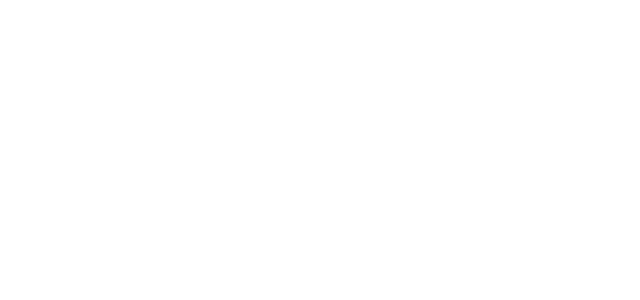
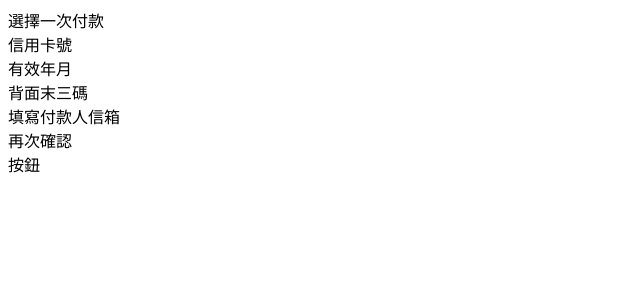
Before and after one commit to xxxxtim/pay-system, a Vue app: page /#/CreditCard in a window 1280 px wide. Shown: the top 300 px of the page, without its empty margins (0-640 px from the left). Built offline with nearby package versions, Linux system fonts and the light colour scheme.

Commit message:
feat: edit CreditCard page

```diff
--- /dev/null
+++ b/src/components/CreditCard.vue
@@ -0,0 +1,20 @@
+<template>
+  <div>
+    <div>
+      <div>選擇一次付款</div>
+      <div>信用卡號</div>
+      <div>有效年月</div>
+      <div>背面末三碼</div>
+      <div>填寫付款人信箱</div>
+      <div>再次確認</div>
+      <div>按鈕</div>
+    </div>
+  </div>
+</template>
+
+<script>
+export default {};
+</script>
+
+<style lang="scss" scoped>
+</style>
--- a/src/router/index.js
+++ b/src/router/index.js
@@ -1,6 +1,8 @@
 import Vue from 'vue'
 import VueRouter from 'vue-router'
+// 引入頁面component
 import Home from '../views/Home.vue'
+import EditCredit from '../views/EditCredit.vue'
 
 
 Vue.use(VueRouter)
@@ -11,6 +13,12 @@ const routes = [
     name: 'Home',
     component: Home
   },
+  {
+    path: '/CreditCard',
+    name: 'CreditCard',
+    component: EditCredit
+
+  },
 ]
 
 const router = new VueRouter({
--- /dev/null
+++ b/src/views/EditCredit.vue
@@ -0,0 +1,20 @@
+<template>
+  <div>
+    <CreditCard></CreditCard>
+  </div>
+</template>
+
+<script>
+import OrderMsgs from "@/components/OrderMsgs.vue";
+import CreditCard from "@/components/CreditCard.vue";
+export default {
+  name: "EditCredit",
+  components: {
+    OrderMsgs,
+    CreditCard
+  }
+};
+</script>
+
+<style lang="scss" scoped>
+</style>
```
